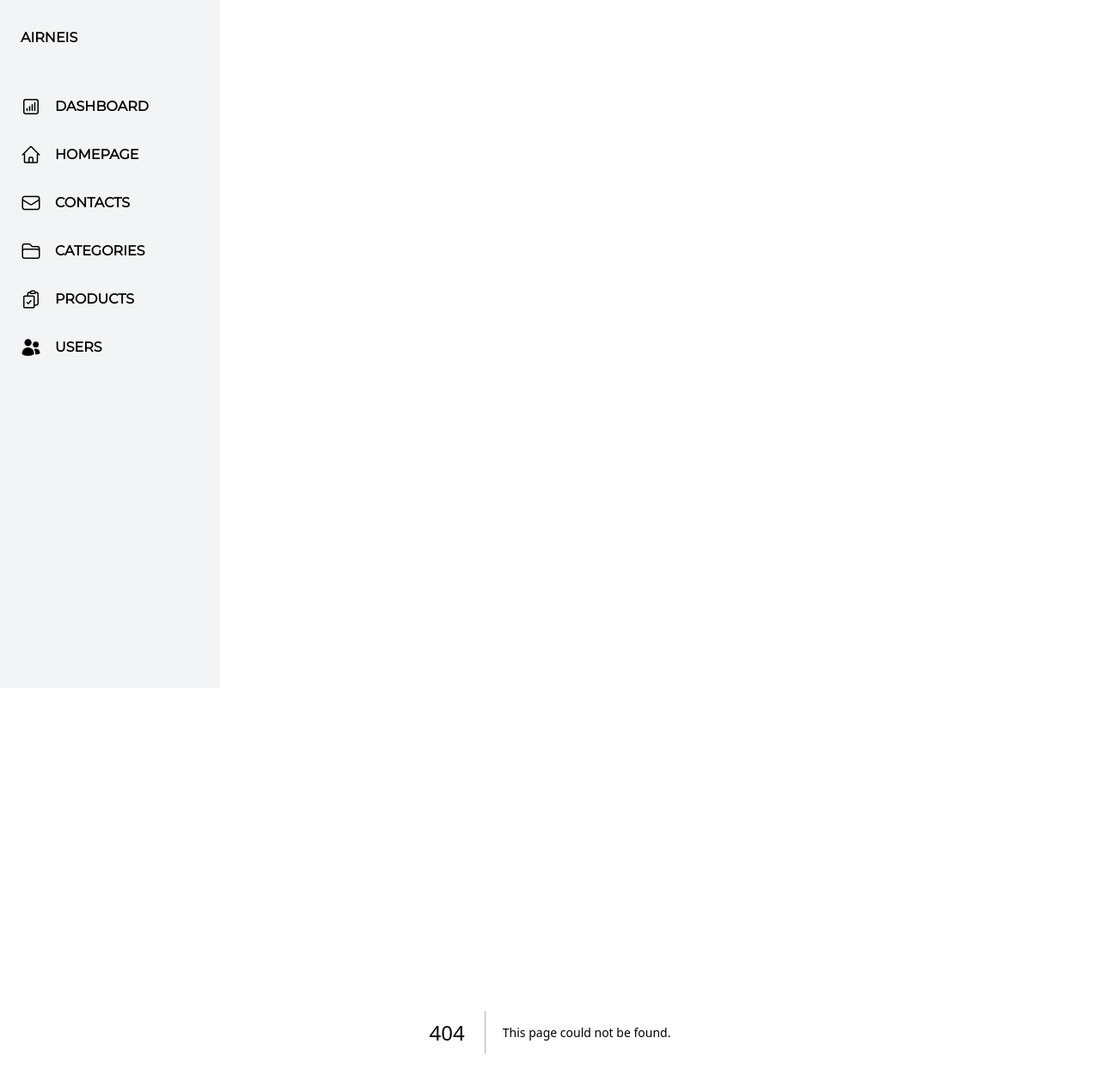
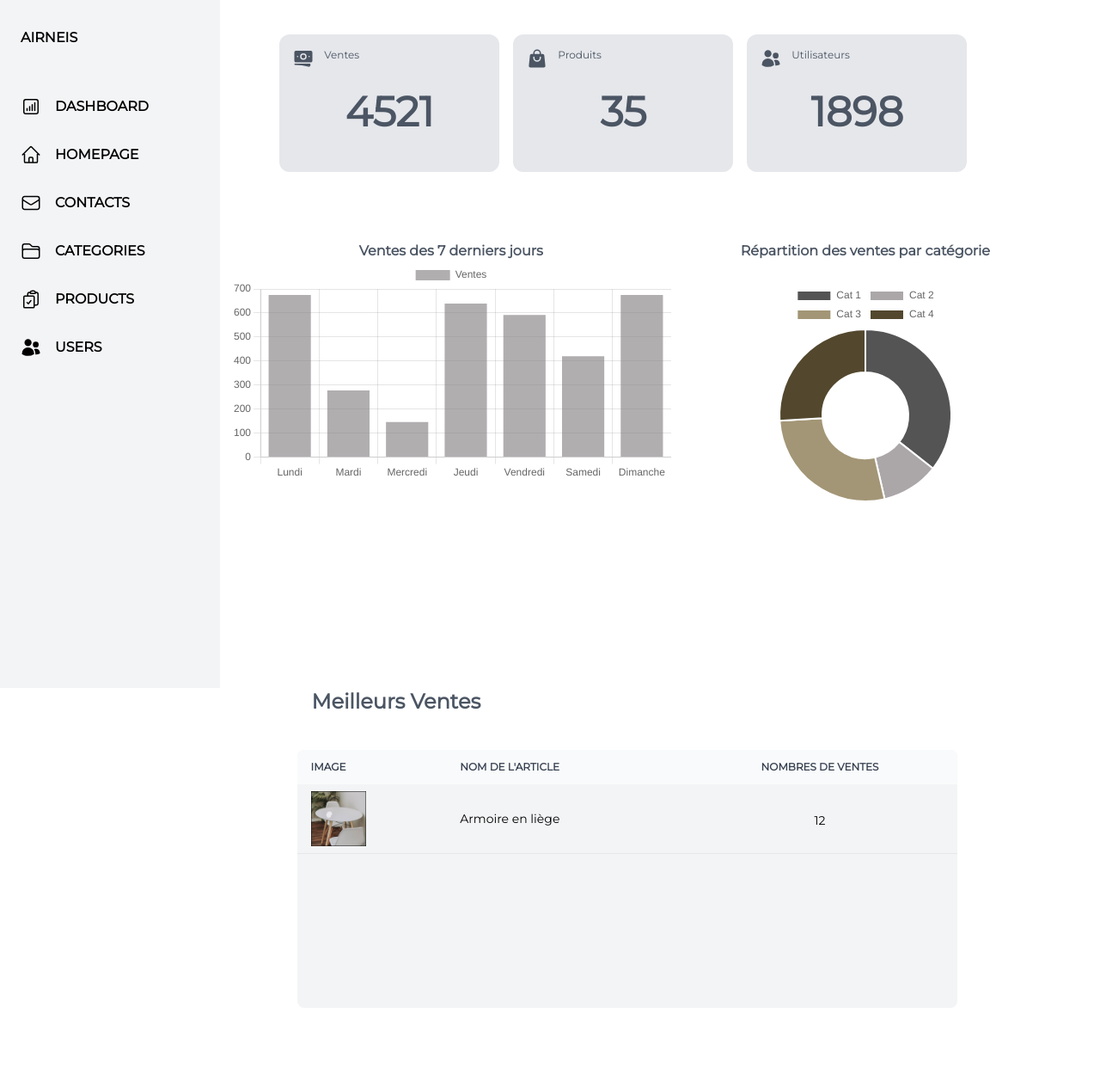
Before and after one commit to william-wtr92/website-airnes, a Next.js app: page /admin/home in a window 1280 px wide. Before the commit this address had no page. Shown: the top 1264 px of the page at 86% size. After the commit the page ends 1212 px from the top, so only its background shows below. Built offline with nearby package versions, Linux system fonts and the light colour scheme.

Commit message:
fix linebreak

```diff
--- /dev/null
+++ b/src/components/layouts/navs/Admin.jsx
@@ -0,0 +1,111 @@
+import {
+  UserGroupIcon,
+  HomeIcon,
+  ShoppingBagIcon,
+  FolderOpenIcon,
+  AdjustmentsHorizontalIcon,
+  Bars3Icon,
+} from "@heroicons/react/24/solid"
+import { NavLink } from "../../utils/NavLink"
+import Image from "next/image"
+import { useState, useEffect } from "react"
+
+const Admin = () => {
+  const [showBurger, setShowBurger] = useState(false)
+
+  const [isMobile, setIsMobile] = useState(false)
+
+  useEffect(() => {
+    setIsMobile(window.innerWidth < 768)
+  }, [])
+
+  const handleShowBurger = () => {
+    !showBurger ? setShowBurger(true) : setShowBurger(false)
+  }
+
+  return (
+    <header className="z-10 sticky top-0 w-full bg-gray-200 h-14 lg:border-r-2 lg:shadow-2xl lg:h-screen lg:flex lg:justify-center lg:w-1/6">
+      <div className="flex lg:justify-center">
+        <div className="flex items-center ml-4 lg:items-start lg:ml-0">
+          <Image
+            src="/images/logo_admin.png"
+            alt="Admin Logo"
+            width={100}
+            height={1}
+            className="h-[60px] w-14 lg:h-24 lg:w-24 lg:hover:scale-110"
+          />
+        </div>
+        <div className="flex items-center absolute right-4 top-4">
+          <Bars3Icon
+            className="block h-6 lg:hidden hover:cursor-pointer"
+            onClick={handleShowBurger}
+          />
+        </div>
+      </div>
+      <div className="text-gray-600 lg:flex lg:flex-col lg:gap-6 lg:mx-10 lg:mt-10 lg:absolute lg:top-[10%]">
+        {showBurger && isMobile && (
+          <>
+            <div className="h-[90vh] flex flex-col items-center py-20 gap-8 bg-[#ffffffd7]">
+              <div className="flex w-28 gap-2">
+                <HomeIcon className="h-6" />
+                <NavLink href="/admin/home">Home</NavLink>
+              </div>
+              <div className="flex w-28 gap-2">
+                <UserGroupIcon className="h-6" />
+                <NavLink href="/admin/users">Utilisateurs</NavLink>
+              </div>
+              <div className="flex w-28 gap-2">
+                <FolderOpenIcon className="h-6" />
+                <NavLink href="/admin/categories">Categories</NavLink>
+              </div>
+              <div className="flex w-28 gap-2">
+                <ShoppingBagIcon className="h-6" />
+                <NavLink href="/admin/products">Produits</NavLink>
+              </div>
+            </div>
+            <div className="flex justify-center">
+              <div className="flex justify-center pt-3 fixed bottom-2 border-t-2 border-gray-300 w-full">
+                <p className="text-sm font-bold text-gray-600 hover:cursor-pointer">
+                  Fabrice Admin
+                </p>
+                <NavLink href="/">
+                  <AdjustmentsHorizontalIcon className="h-6 ml-4 text-gray-600" />
+                </NavLink>
+              </div>
+            </div>
+          </>
+        )}
+        {!isMobile && (
+          <div className="flex flex-col gap-4">
+            <div className="flex py-2 px-4 gap-2 rounded-lg hover:bg-gray-300">
+              <HomeIcon className="h-6" />
+              <NavLink href="/admin/home">Home</NavLink>
+            </div>
+            <div className="flex py-2 px-4 gap-2 rounded-lg hover:bg-gray-300">
+              <UserGroupIcon className="h-6" />
+              <NavLink href="/admin/users">Utilisateurs</NavLink>
+            </div>
+            <div className="flex py-2 px-4 gap-2 rounded-lg hover:bg-gray-300">
+              <FolderOpenIcon className="h-6" />
+              <NavLink href="/admin/categories">Categories</NavLink>
+            </div>
+            <div className="flex py-2 px-4 gap-2 rounded-lg hover:bg-gray-300">
+              <ShoppingBagIcon className="h-6" />
+              <NavLink href="/admin/products">Produits</NavLink>
+            </div>
+          </div>
+        )}
+      </div>
+      <div className="hidden justify-center w-full absolute bottom-0 border-t-2 border-gray-300 py-4 hover:bg-gray-300 lg:flex">
+        <p className="text-sm font-bold text-gray-600 hover:cursor-pointer">
+          Fabrice Admin
+        </p>
+        <NavLink href="/">
+          <AdjustmentsHorizontalIcon className="h-6 ml-10 text-gray-600" />
+        </NavLink>
+      </div>
+    </header>
+  )
+}
+
+export default Admin
--- a/src/pages/admin/categories/all.jsx
+++ b/src/pages/admin/categories/all.jsx
@@ -1,7 +1,7 @@
 import SearchBar from "@/components/app/ui/SearchBar"
 import {PlusCircleIcon, TrashIcon} from "@heroicons/react/24/outline"
 import {PencilSquareIcon} from "@heroicons/react/24/outline"
-import {NavLink} from "@/components/utils/NavLink";
+import {NavLink} from "@/components/utils/NavLink"
 
 const All = () => {
     return (
--- /dev/null
+++ b/src/pages/admin/home.jsx
@@ -0,0 +1,177 @@
+import {
+  BanknotesIcon,
+  UsersIcon,
+  ShoppingBagIcon,
+} from "@heroicons/react/24/solid"
+import {
+  Chart,
+  ArcElement,
+  CategoryScale,
+  LinearScale,
+  BarElement,
+  Title,
+  Tooltip,
+  Legend,
+} from "chart.js"
+import { Doughnut, Bar } from "react-chartjs-2"
+import { faker } from "@faker-js/faker"
+import Image from "next/image"
+import { NavLink } from "@/components/utils/NavLink"
+
+Chart.register(
+  ArcElement,
+  CategoryScale,
+  LinearScale,
+  BarElement,
+  Title,
+  Tooltip,
+  Legend
+)
+
+const ctgLabels = ["Cat 1", "Cat 2", "Cat 3", "Cat 4"]
+
+const ctgData = {
+  labels: ctgLabels,
+  datasets: [
+    {
+      label: "Ventes: ",
+      data: ctgLabels.map(() => faker.datatype.number({ min: 0, max: 100 })),
+      backgroundColor: [
+        "rgba(0, 0, 0, 0.67)",
+        "rgba(130, 124, 127, 0.67)",
+        "rgba(119, 99, 51, 0.67)",
+        "rgba(74, 63, 35, 0.95)",
+      ],
+    },
+  ],
+}
+
+const dayLabels = [
+  "Lundi",
+  "Mardi",
+  "Mercredi",
+  "Jeudi",
+  "Vendredi",
+  "Samedi",
+  "Dimanche",
+]
+
+const sellData = {
+  labels: dayLabels,
+  datasets: [
+    {
+      label: "Ventes",
+      data: dayLabels.map(() => faker.datatype.number({ min: 0, max: 1000 })),
+      backgroundColor: "rgba(139, 134, 137, 0.67)",
+    },
+  ],
+}
+
+const options = {
+  responsive: true,
+  plugins: {
+    legend: {
+      position: "top",
+    },
+  },
+}
+
+const statisticsView = () => {
+  return (
+    <>
+      <div className="overflow-y-auto">
+        <div className="text-gray-600 flex justify-center mt-10 gap-2 lg:gap-4 lg:absolute lg:top-0 lg:left-[15%] lg:w-5/6">
+          <div className="bg-gray-200 h-20 w-24 lg:h-40 lg:w-64 rounded-xl p-2 lg:p-4">
+            <div className="flex lg:gap-3">
+              <BanknotesIcon className="h-4 lg:h-6" />
+              <p className="text-xs lg:text-md">Ventes</p>
+            </div>
+            <div className="font-black text-md flex justify-center relative top-[20%] lg:text-5xl">
+              4521
+            </div>
+          </div>
+          <div className="bg-gray-200 h-20 w-24 lg:h-40 lg:w-64 rounded-xl p-2 lg:p-4">
+            <div className="flex lg:gap-3">
+              <ShoppingBagIcon className="h-4 lg:h-6" />
+              <p className="text-xs lg:text-md">Produits</p>
+            </div>
+            <div className="font-black text-md flex justify-center relative top-[20%] lg:text-5xl">
+              35
+            </div>
+          </div>
+          <div className="bg-gray-200 h-20 w-24 lg:h-40 lg:w-64 rounded-xl p-2 lg:p-4">
+            <div className="flex lg:gap-3">
+              <UsersIcon className="h-4 lg:h-6" />
+              <p className="text-xs lg:text-md">Utilisateurs</p>
+            </div>
+            <div className="font-black text-md flex justify-center relative top-[20%] lg:text-5xl">
+              1898
+            </div>
+          </div>
+        </div>
+
+        <div className="mt-10 lg:absolute lg:right-[10%] lg:top-[30%]">
+          <h1 className="flex justify-center text-gray-600 font-black mb-6">
+            Répartition des ventes par catégorie
+          </h1>
+          <div className="flex justify-center">
+            <div className="h-64 w-64">
+              <Doughnut data={ctgData} />
+            </div>
+          </div>
+        </div>
+
+        <div className="mt-10 w-full lg:absolute lg:left-[21%] lg:top-[30%] lg:w-[40%]">
+          <div className="flex justify-center">
+            <h2 className="text-gray-600 font-black">
+              Ventes des 7 derniers jours
+            </h2>
+          </div>
+          <div>
+            <Bar data={sellData} options={options} />
+          </div>
+        </div>
+
+        <div className="flex flex-col gap-4 w-screen lg:w-[60%] lg:relative lg:pb-10 lg:left-[27%]">
+          <div>
+            <h3 className="flex justify-center text-md font-black text-gray-600 pb-6 lg:text-2xl lg:relative lg:right-[35%]">
+              Meilleurs Ventes
+            </h3>
+          </div>
+          <div className="bg-gray-100 relative h-[300px] overflow-x-auto rounded-lg">
+            <table className="w-screen text-sm text-left text-gray-700 dark:text-gray-400 lg:w-full">
+              <thead className="text-xs sticky top-0 uppercase bg-gray-50 dark:bg-gray-200 dark:text-gray-400">
+                <tr className="hover:cursor-pointer">
+                  <th className="px-4 py-3">Image</th>
+                  <th className="px-6 py-3">Nom de l'article</th>
+                  <th className="flex justify-center px-6 py-3">
+                    Nombres de ventes
+                  </th>
+                </tr>
+              </thead>
+              <tbody className="overflow-y-auto">
+                <tr className="text-black border-b bg-gray-100 hover:bg-gray-200 hover:cursor-pointer">
+                  <td className="px-4 py-2">
+                    <NavLink href="/productid/product">
+                      <Image
+                        src="/images/meuble3.png"
+                        alt="meuble"
+                        width={100}
+                        height={1}
+                        className="w-12 h-12 lg:h-16 lg:w-16 hover:cursor-pointer"
+                      />
+                    </NavLink>
+                  </td>
+                  <td className="px-6 whitespace-nowrap">Armoire en liège</td>
+                  <td className="flex justify-center px-6 pt-8">12</td>
+                </tr>
+              </tbody>
+            </table>
+          </div>
+        </div>
+      </div>
+    </>
+  )
+}
+
+export default statisticsView
```
